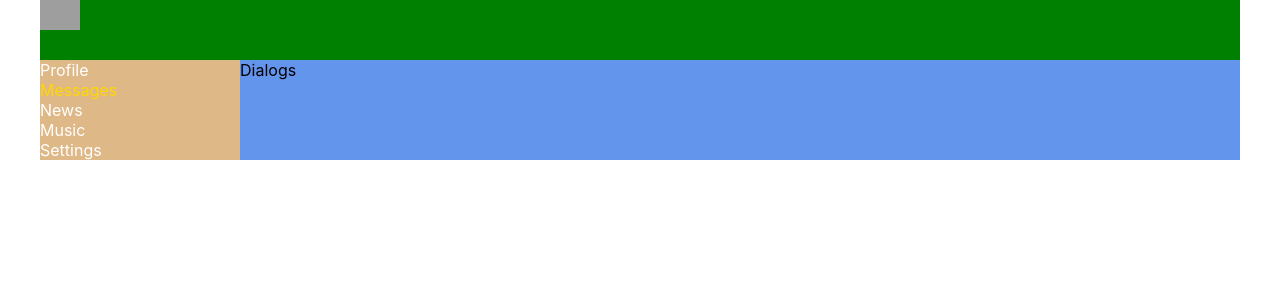
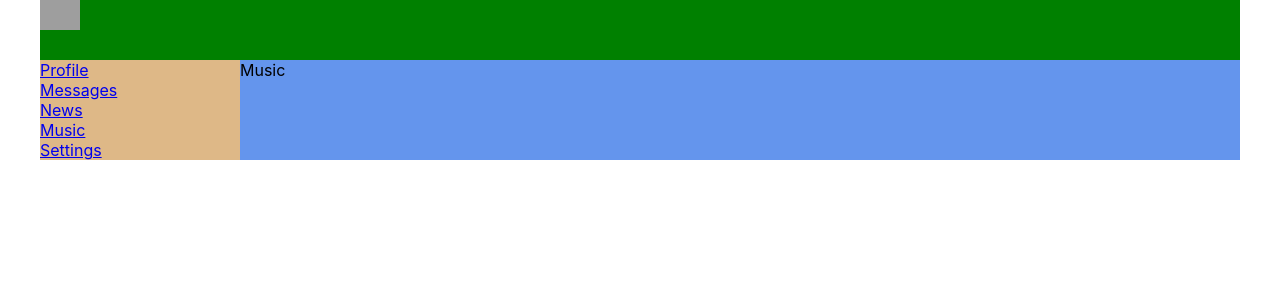
Before and after one commit to dlogic-coder/react_app_lessons, a React (Create React App) app: page /music in a window 1280 px wide. Shown: the top 300 px of the page. Built offline with nearby package versions, Linux system fonts and the light colour scheme; grey boxes are pictures that could not be loaded.

Commit message:
Lesson 19 : Route component, browser-route, routing

```diff
--- a/package.json
+++ b/package.json
@@ -8,6 +8,7 @@
     "@testing-library/user-event": "^7.2.1",
     "react": "^16.13.1",
     "react-dom": "^16.13.1",
+    "react-router-dom": "^5.2.0",
     "react-scripts": "3.4.3"
   },
   "scripts": {
--- a/src/App.js
+++ b/src/App.js
@@ -1,22 +1,30 @@
 import React from 'react';
+import { BrowserRouter, Route } from 'react-router-dom';
 import './App.css';
 import Dialogs from './components/Dialogs/Dialogs';
 import Header from './components/Header/Header';
+import Music from './components/Music/Music';
 import Navbar from './components/Navbar/Navbar';
+import News from './components/News/News';
 import Profile from './components/Profile/Profile';
+import Settings from './components/Settings/Settings';
 
 
 const App = () => {
 	return (
-		<div className="app-wrapper">
-			<Header />
-			<Navbar />
-			<div className='app-wrapper-content'>
-				<Dialogs />
+		<BrowserRouter>
+			<div className="app-wrapper">
+				<Header />
+				<Navbar />
+				<div className='app-wrapper-content'>
+					<Route path='/dialogs'  component={Dialogs} />
+					<Route path='/profile'  component={Profile} />
+					<Route path='/news' 	   component={News} />
+					<Route path='/music'    component={Music} />
+					<Route path='/settings' component={Settings} />
+				</div>
 			</div>
-			{/*<Profile />*/}
-
-		</div>
+		</BrowserRouter>
 	);
 }
 
--- /dev/null
+++ b/src/components/Music/Music.jsx
@@ -0,0 +1,12 @@
+import React from 'react';
+import s from './Music.module.css';
+
+const Music = (props) => {
+   return (
+      <div>
+         Music
+      </div>
+   )
+}
+
+export default Music;
--- a/src/components/Navbar/Navbar.jsx
+++ b/src/components/Navbar/Navbar.jsx
@@ -6,11 +6,20 @@
 const Navbar = () => {
     return (
         <nav className={s.nav}>
-            <div className={s.item}><a>Profile</a></div>
-            <div className={`${s.item} ${s.active}`}><a>Messages</a></div>
-            <div className={s.item}><a>News</a></div>
-            <div className={s.item}><a>Music</a></div>
-            <div className={s.item}><a>Settings</a></div>
+            <div className={s.item}>
+                <a href="/profile">Profile</a>
+            </div>
+            <div className={`${s.item} ${s.active}`}>
+                <a href="/dialogs">Messages</a></div>
+            <div className={s.item}>
+                <a href="/news">News</a>
+            </div>
+            <div className={s.item}>
+                <a href="/music">Music</a>
+            </div>
+            <div className={s.item}>
+                <a href="/settings">Settings</a>
+            </div>
         </nav>
     );
 }
--- /dev/null
+++ b/src/components/News/News.jsx
@@ -0,0 +1,12 @@
+import React from 'react';
+import s from './News.module.css';
+
+const News = (props) => {
+   return (
+      <div>
+         News
+      </div>
+   )
+}
+
+export default News;
--- /dev/null
+++ b/src/components/Settings/Settings.jsx
@@ -0,0 +1,12 @@
+import React from 'react';
+import s from './Settings.module.css';
+
+const Settings = (props) => {
+   return (
+      <div>
+         Settings
+      </div>
+   )
+}
+
+export default Settings;
```
Also changed, not shown: src/components/Music/Music.module.css (added), src/components/News/News.module.css (added), src/components/Settings/Settings.module.css (added), 2 other files (tests, documents, lock files or other folders).
